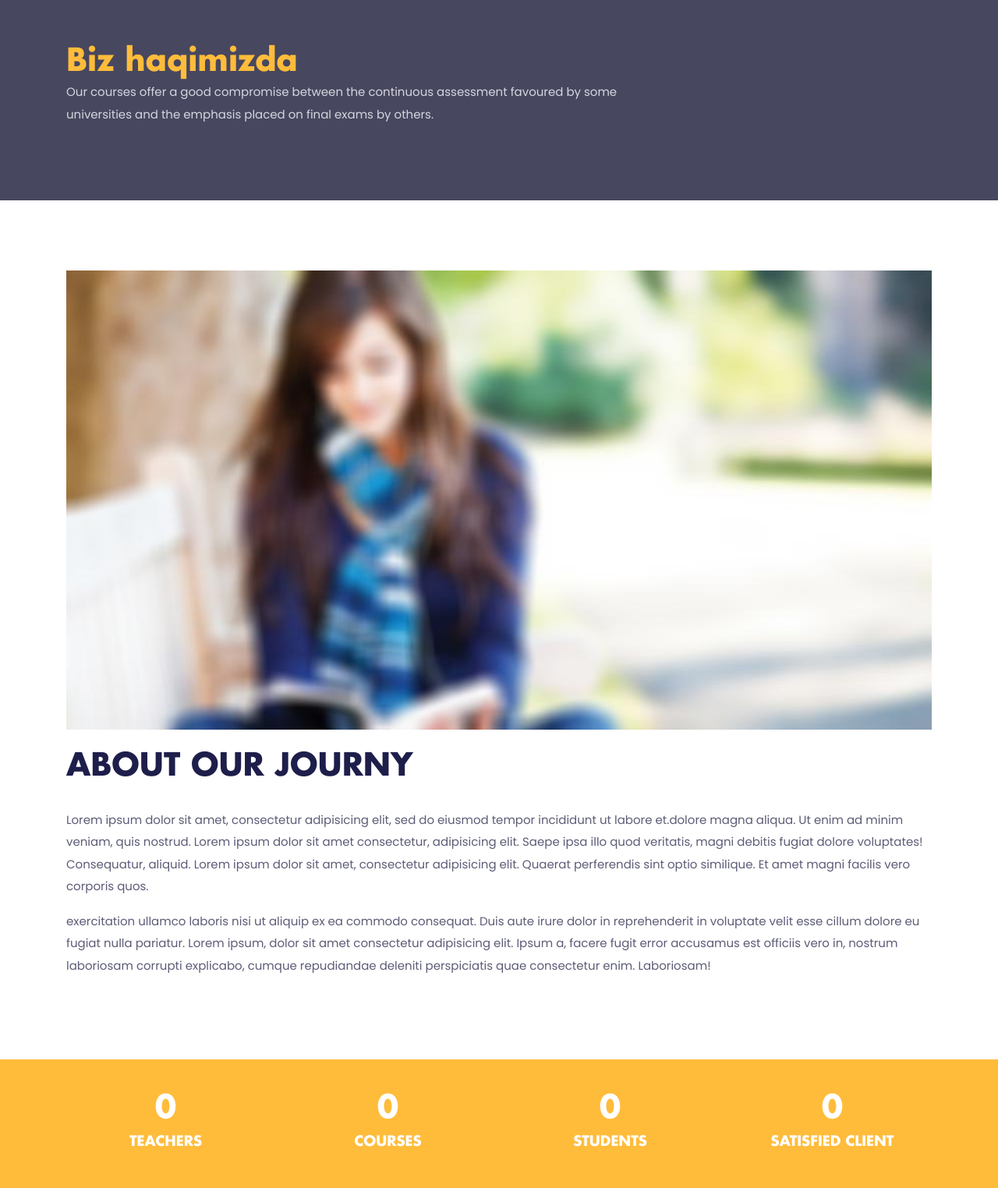
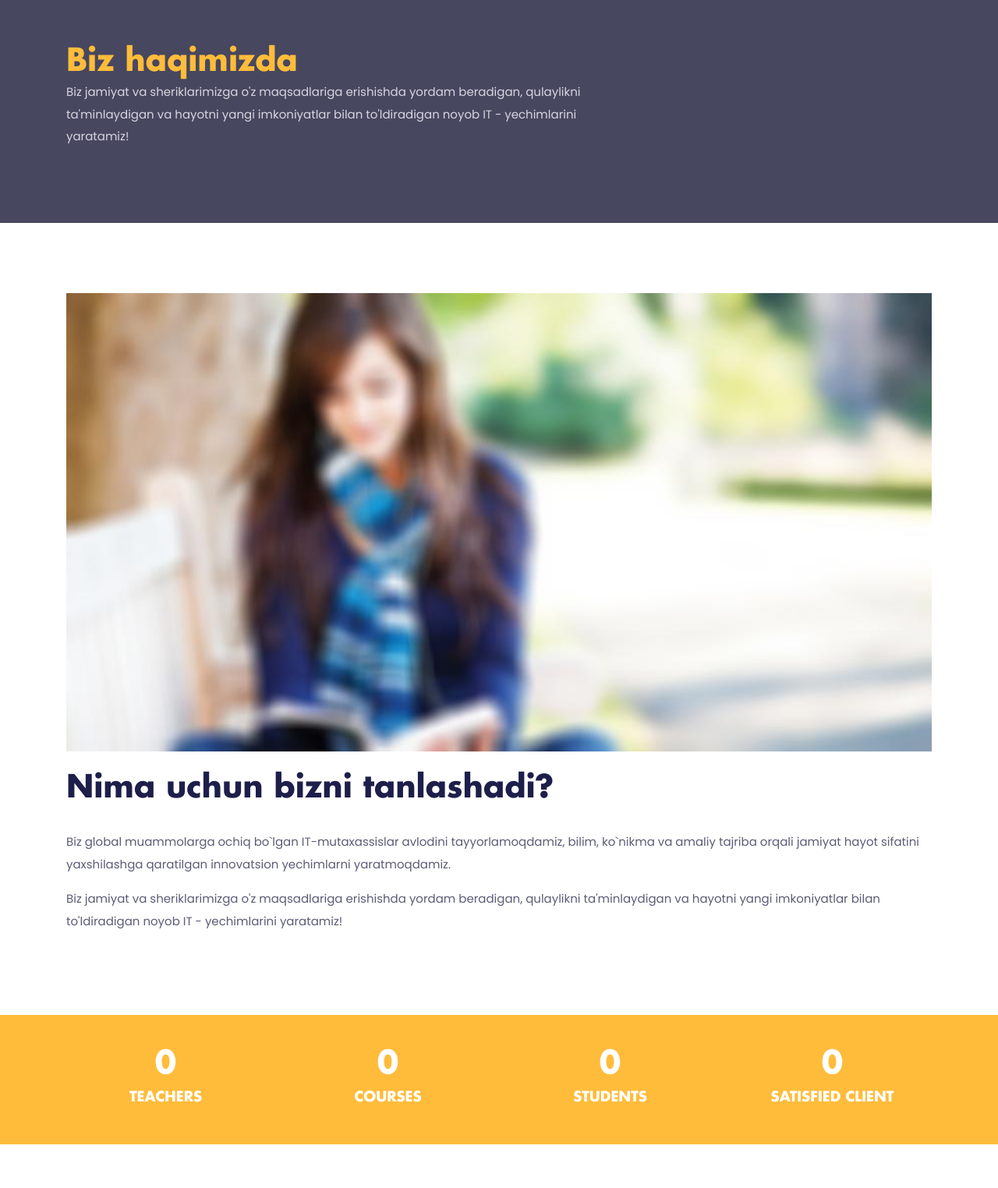
Before and after one commit to sashbeloov/mywebsite, a Django app: page /about/ in a window 1280 px wide. Shown: the part 144-1668 px from the top of the page at 78% size. Run offline with Django 5.2, Linux system fonts and the light colour scheme; data comes from the database, SQL or seed files in the repository; some libraries are stand-ins or nearby versions.

Commit message:
mywebsite changess

```diff
--- a/home/templates/about.html
+++ b/home/templates/about.html
@@ -10,7 +10,7 @@
           <li class="list-inline-item"><a class="h2 text-primary font-secondary" href="@@page-link">{{ setting.aboutus}}</a></li>
           <li class="list-inline-item text-white h3 font-secondary @@nasted"></li>
         </ul>
-        <p class="text-lighten">Our courses offer a good compromise between the continuous assessment favoured by some universities and the emphasis placed on final exams by others.</p>
+        <p class="text-lighten">Biz jamiyat va sheriklarimizga o'z maqsadlariga erishishda yordam beradigan, qulaylikni ta'minlaydigan va hayotni yangi imkoniyatlar bilan to'ldiradigan noyob IT - yechimlarini yaratamiz!</p>
       </div>
     </div>
   </div>
@@ -22,9 +22,10 @@
     <div class="row">
       <div class="col-12">
         <img class="img-fluid w-100 mb-4" src="images/about/about-page.jpg" alt="about image">
-        <h2 class="section-title">ABOUT OUR JOURNY</h2>
-        <p>Lorem ipsum dolor sit amet, consectetur adipisicing elit, sed do eiusmod tempor incididunt ut labore et.dolore magna aliqua. Ut enim ad minim veniam, quis nostrud. Lorem ipsum dolor sit amet consectetur, adipisicing elit. Saepe ipsa illo quod veritatis, magni debitis fugiat dolore voluptates! Consequatur, aliquid. Lorem ipsum dolor sit amet, consectetur adipisicing elit. Quaerat perferendis sint optio similique. Et amet magni facilis vero corporis quos.</p>
-        <p>exercitation ullamco laboris nisi ut aliquip ex ea commodo consequat. Duis aute irure dolor in reprehenderit in voluptate velit esse cillum dolore eu fugiat nulla pariatur. Lorem ipsum, dolor sit amet consectetur adipisicing elit. Ipsum a, facere fugit error accusamus est officiis vero in, nostrum laboriosam corrupti explicabo, cumque repudiandae deleniti perspiciatis quae consectetur enim. Laboriosam!</p>
+        <h2 class="section-title">Nima uchun
+bizni tanlashadi?</h2>
+        <p>Biz global muammolarga ochiq bo`lgan IT-mutaxassislar avlodini tayyorlamoqdamiz, bilim, ko`nikma va amaliy tajriba orqali jamiyat hayot sifatini yaxshilashga qaratilgan innovatsion yechimlarni yaratmoqdamiz.</p>
+        <p>Biz jamiyat va sheriklarimizga o'z maqsadlariga erishishda yordam beradigan, qulaylikni ta'minlaydigan va hayotni yangi imkoniyatlar bilan to'ldiradigan noyob IT - yechimlarini yaratamiz!</p>
       </div>
     </div>
   </div>
@@ -80,8 +81,8 @@
       <div class="col-lg-6 col-sm-8">
         <div class="bg-white p-5">
           <h2 class="section-title">Success Stories</h2>
-          <p>Lorem ipsum dolor sit amet, consectetur adipisicing elit, sed do eiusmod tempor incididunt ut labore et dolore magna aliqua. Ut enim ad minim veniam, quis nostrud exercitation ullamco laboris nisi ut aliquip ex ea commodo consequat. Duis aute irure dolor in reprehenderit in voluptate velit esse cillum dolore eu fugiat nulla pariatur. Excepteur sint occaecat.</p>
-          <p>Lorem ipsum dolor sit amet, consectetur adipisicing elit, sed do eiusmod tempor incididunt ut labore et dolore magna aliqua. Ut enim ad minim veniam, quis nostrud exercitation ullamco laboris</p>
+          <p>Biz global muammolarga ochiq bo`lgan IT-mutaxassislar avlodini tayyorlamoqdamiz, bilim, ko`nikma va amaliy tajriba orqali jamiyat hayot sifatini yaxshilashga qaratilgan innovatsion yechimlarni yaratmoqdamiz.</p>
+          <p>Biz jamiyat va sheriklarimizga o'z maqsadlariga erishishda yordam beradigan, qulaylikni ta'minlaydigan va hayotni yangi imkoniyatlar bilan to'ldiradigan noyob IT - yechimlarini yaratamiz!</p>
         </div>
       </div>
     </div>
```
